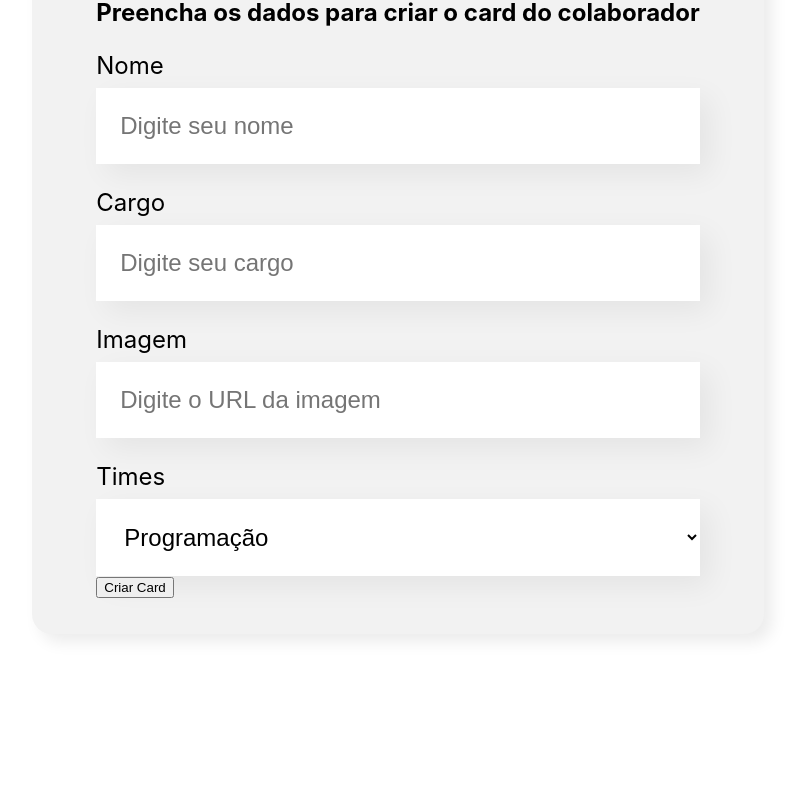
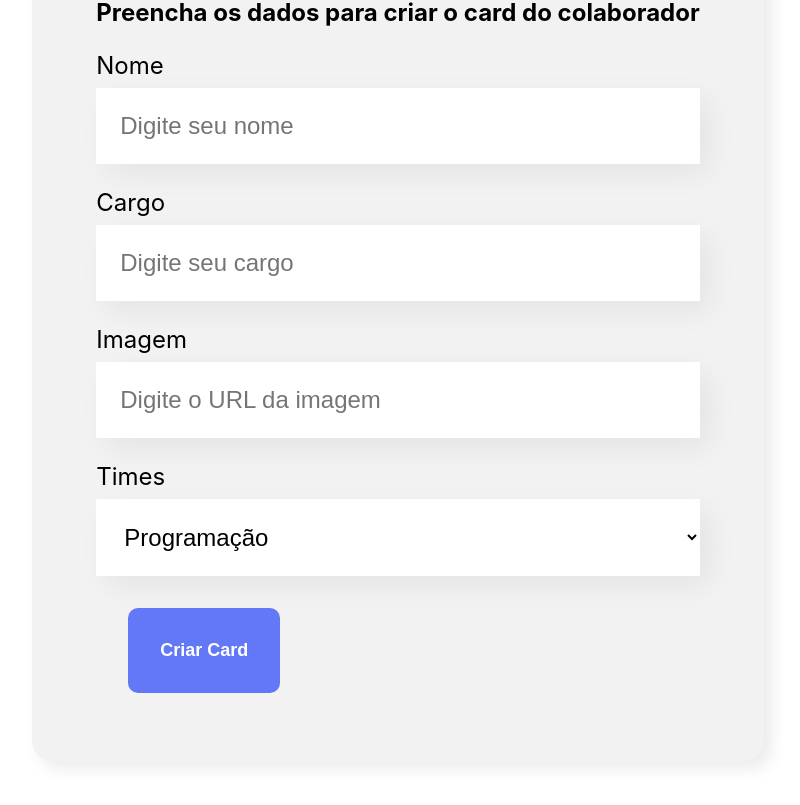
Before and after one commit to SsaGusta/React, a React (Create React App) app: page / in a window 1280 px wide. Shown: the part 636-1441 px from the top of the page, without its empty margins (242-1042 px from the left). Before the commit the page ends 1350 px from the top, so only its background shows below. Built offline with nearby package versions, Linux system fonts and the light colour scheme.

Commit message:
feat: create Botao css

```diff
--- a/src/componentes/Botao/Botao.css
+++ b/src/componentes/Botao/Botao.css
@@ -0,0 +1,16 @@
+.botao {
+    background-color: #6278f7;
+    border-radius: 10px;
+    font-weight: 700;
+    font-size: 18px;
+    padding: 32px;
+    border: none;
+    cursor: pointer;
+    color: #FFF;
+    margin: 32px;
+
+}
+
+.botao:hover{
+    color: #95ffd4;
+}
```
